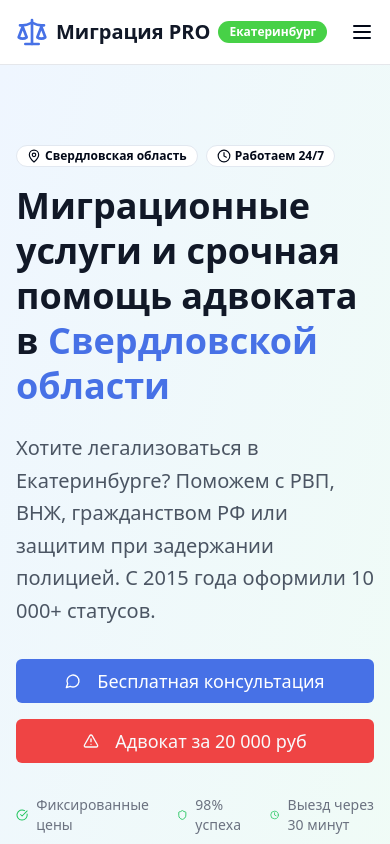
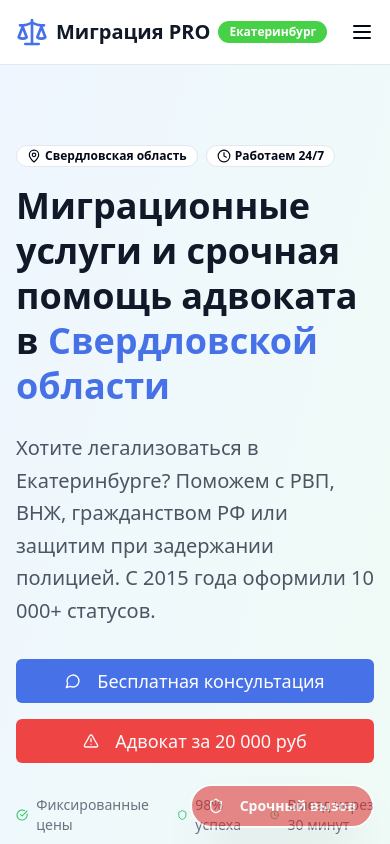
Before and after one commit to pr-poehali-dev/migration-assist-web, a React (Vite) app: page / in a window 390 px wide. Shown: the top 844 px of the page. Built offline with nearby package versions, Linux system fonts and the light colour scheme.

Commit message:
feat: закрепить кнопку вызова адвоката на мобильной версии

```diff
--- /dev/null
+++ b/src/components/FloatingEmergencyButton.tsx
@@ -0,0 +1,27 @@
+import React from 'react';
+import { Button } from '@/components/ui/button';
+import Icon from '@/components/ui/icon';
+
+const FloatingEmergencyButton = () => {
+  return (
+    <div className="fixed bottom-4 right-4 z-50 md:hidden">
+      <Button
+        size="lg"
+        className="bg-red-600 hover:bg-red-700 text-white rounded-full shadow-2xl border-2 border-white px-4 py-3 animate-pulse"
+        asChild
+      >
+        <a
+          href="https://t.me/migracia_bot"
+          target="_blank"
+          rel="noopener noreferrer"
+          className="flex items-center space-x-2"
+        >
+          <Icon name="Shield" size={20} />
+          <span className="font-semibold text-sm">Срочный вызов</span>
+        </a>
+      </Button>
+    </div>
+  );
+};
+
+export default FloatingEmergencyButton;
--- a/src/pages/Index.tsx
+++ b/src/pages/Index.tsx
@@ -7,6 +7,7 @@ import ReviewsSection from '@/components/ReviewsSection';
 import ConsultationSection from '@/components/ConsultationSection';
 import ContactsSection from '@/components/ContactsSection';
 import Footer from '@/components/Footer';
+import FloatingEmergencyButton from '@/components/FloatingEmergencyButton';
 
 const Index = () => {
   return (
@@ -19,6 +20,7 @@ const Index = () => {
       <ConsultationSection />
       <ContactsSection />
       <Footer />
+      <FloatingEmergencyButton />
     </div>
   );
 };
```
